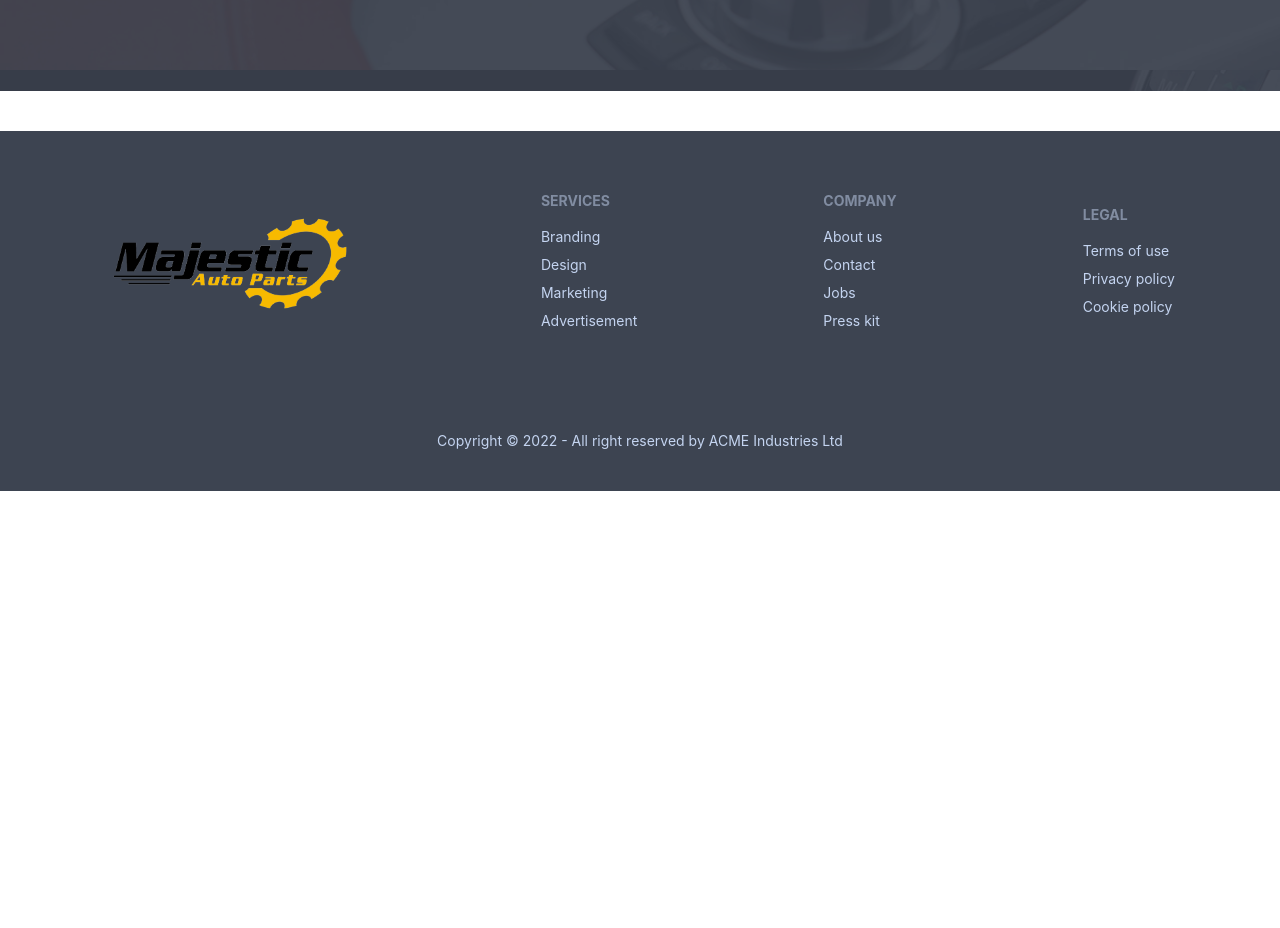
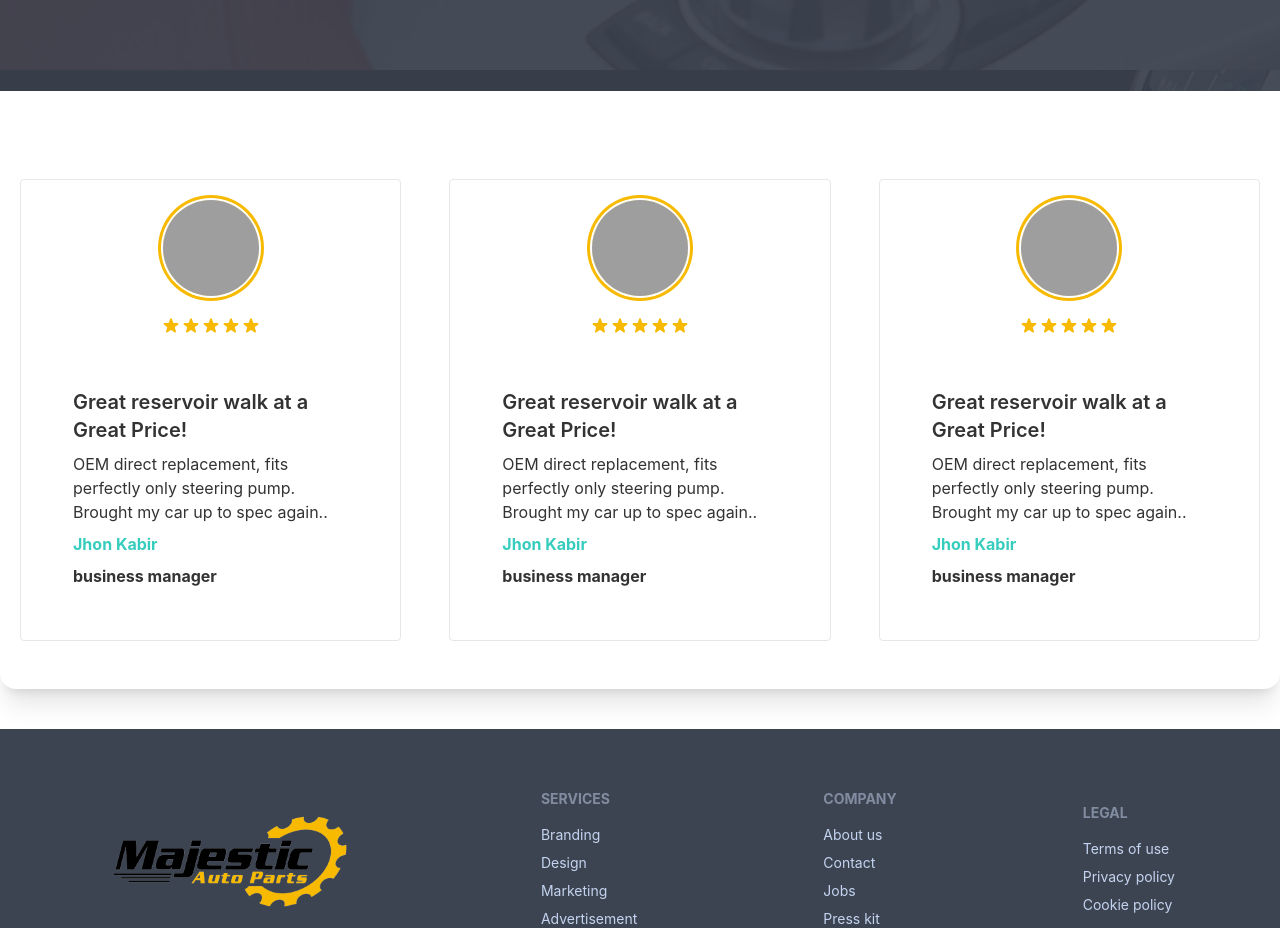
Before and after one commit to prosaiful37/Manufacture-website-car-parts, a React (Create React App) app: page / in a window 1280 px wide. Shown: the part 3300-4228 px from the top of the page. Before the commit the page ends 3791 px from the top, so only its background shows below. Built offline with nearby package versions, Linux system fonts and the light colour scheme; grey boxes are pictures that could not be loaded.

Commit message:
review section done

```diff
--- a/src/Pages/Home/Home/Home.js
+++ b/src/Pages/Home/Home/Home.js
@@ -3,6 +3,7 @@ import Banner from '../Banner/Banner';
 import BusinessSummary from '../BusinessSummary/BusinessSummary';
 import FreturesProduct from '../FeaturesProduct/FreturesProduct';
 import Parts from '../Parts/Parts';
+import Reviews from '../Reviews/Reviews';
 
 const Home = () => {
     return (
@@ -11,6 +12,7 @@ const Home = () => {
             <FreturesProduct></FreturesProduct>
             <Parts></Parts>
             <BusinessSummary></BusinessSummary>
+            <Reviews></Reviews>
         </div>
     );
 };
--- /dev/null
+++ b/src/Pages/Home/Reviews/Reviews.js
@@ -0,0 +1,83 @@
+import React from "react";
+import review from "../../../Assets/review.jpg";
+import { StarIcon } from "@heroicons/react/solid";
+
+const Reviews = () => {
+  return (
+    <div class="my-10">
+      <div class="card card-side bg-base-100 shadow-xl grid grid-cols-1 lg:grid-cols-3 gap-2 py-7">
+        <div className="border p-5 m-5 rounded">
+          <div class="avatar flex justify-center">
+            <div class="w-24 rounded-full ring ring-primary ring-offset-base-100 ring-offset-2">
+              <img src="https://api.lorem.space/image/face?hash=3174" />
+            </div>
+          </div>
+          <div className="flex justify-center p-0">
+            <StarIcon className=" h-5  text-primary p-0 my-5" />
+            <StarIcon className=" h-5  text-primary p-0 my-5" />
+            <StarIcon className=" h-5  text-primary my-5" />
+            <StarIcon className=" h-5  text-primary my-5" />
+            <StarIcon className=" h-5  text-primary my-5" />
+          </div>
+          <div class="card-body">
+            <h6 class="card-title">Great reservoir walk at a Great Price!</h6>
+            <p>OEM direct replacement, fits perfectly only steering pump. Brought my car up to spec again..</p>
+
+            <h6 className="text-accent m-0 font-bold">Jhon Kabir</h6>
+            <p className="font-bold">business manager</p>
+          </div>
+          <div>
+          </div>
+        </div>
+        <div className="border p-5 m-5 rounded">
+          <div class="avatar flex justify-center">
+            <div class="w-24 rounded-full ring ring-primary ring-offset-base-100 ring-offset-2">
+              <img src="https://api.lorem.space/image/face?hash=3174" />
+            </div>
+          </div>
+          <div className="flex justify-center p-0">
+            <StarIcon className=" h-5  text-primary p-0 my-5" />
+            <StarIcon className=" h-5  text-primary p-0 my-5" />
+            <StarIcon className=" h-5  text-primary my-5" />
+            <StarIcon className=" h-5  text-primary my-5" />
+            <StarIcon className=" h-5  text-primary my-5" />
+          </div>
+          <div class="card-body">
+            <h6 class="card-title">Great reservoir walk at a Great Price!</h6>
+            <p>OEM direct replacement, fits perfectly only steering pump. Brought my car up to spec again..</p>
+
+            <h6 className="text-accent m-0 font-bold">Jhon Kabir</h6>
+            <p className="font-bold">business manager</p>
+          </div>
+          <div>
+          </div>
+        </div>
+        <div className="border p-5 m-5 rounded">
+          <div class="avatar flex justify-center">
+            <div class="w-24 rounded-full ring ring-primary ring-offset-base-100 ring-offset-2">
+              <img src="https://api.lorem.space/image/face?hash=3174" />
+            </div>
+          </div>
+          <div className="flex justify-center p-0">
+            <StarIcon className=" h-5  text-primary p-0 my-5" />
+            <StarIcon className=" h-5  text-primary p-0 my-5" />
+            <StarIcon className=" h-5  text-primary my-5" />
+            <StarIcon className=" h-5  text-primary my-5" />
+            <StarIcon className=" h-5  text-primary my-5" />
+          </div>
+          <div class="card-body">
+            <h6 class="card-title">Great reservoir walk at a Great Price!</h6>
+            <p>OEM direct replacement, fits perfectly only steering pump. Brought my car up to spec again..</p>
+
+            <h6 className="text-accent m-0 font-bold">Jhon Kabir</h6>
+            <p className="font-bold">business manager</p>
+          </div>
+          <div>
+          </div>
+        </div>
+      </div>
+    </div>
+  );
+};
+
+export default Reviews;
```
Also changed, not shown: src/Assets/review.jpg (added).
